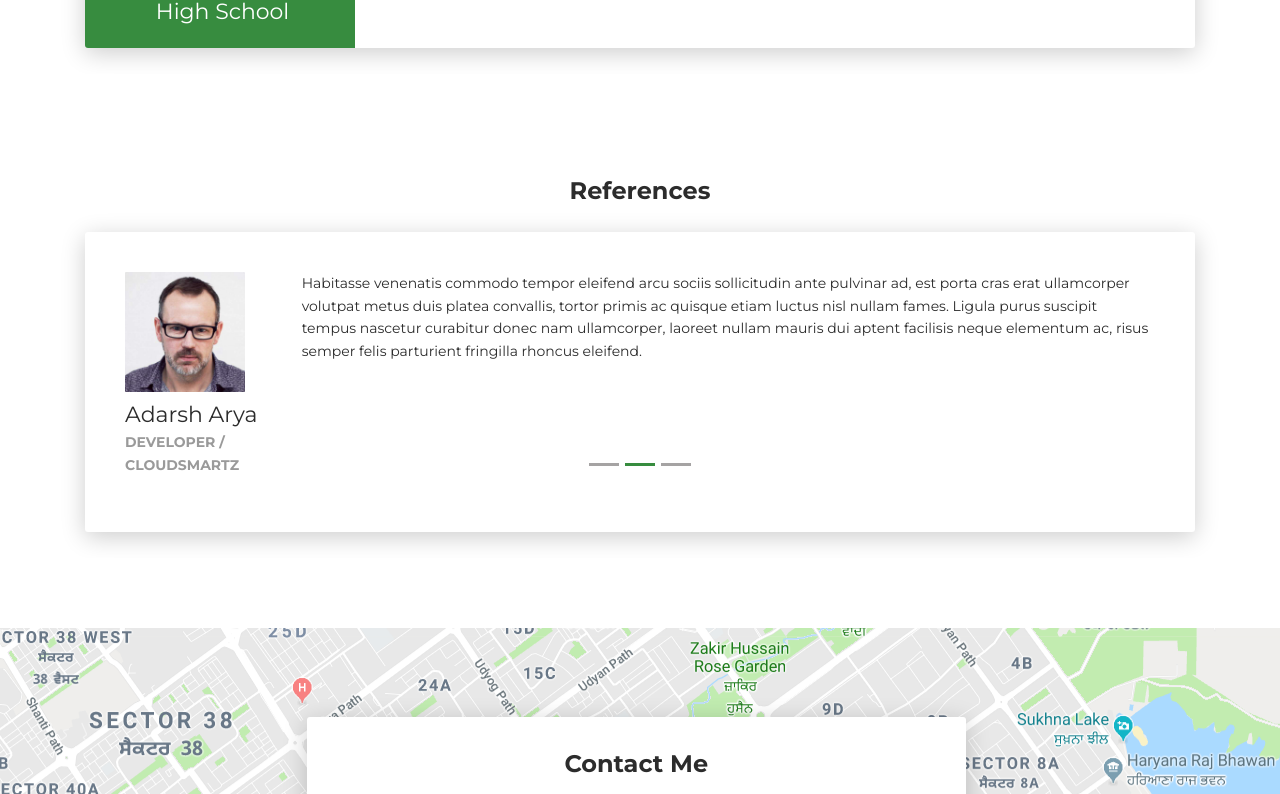
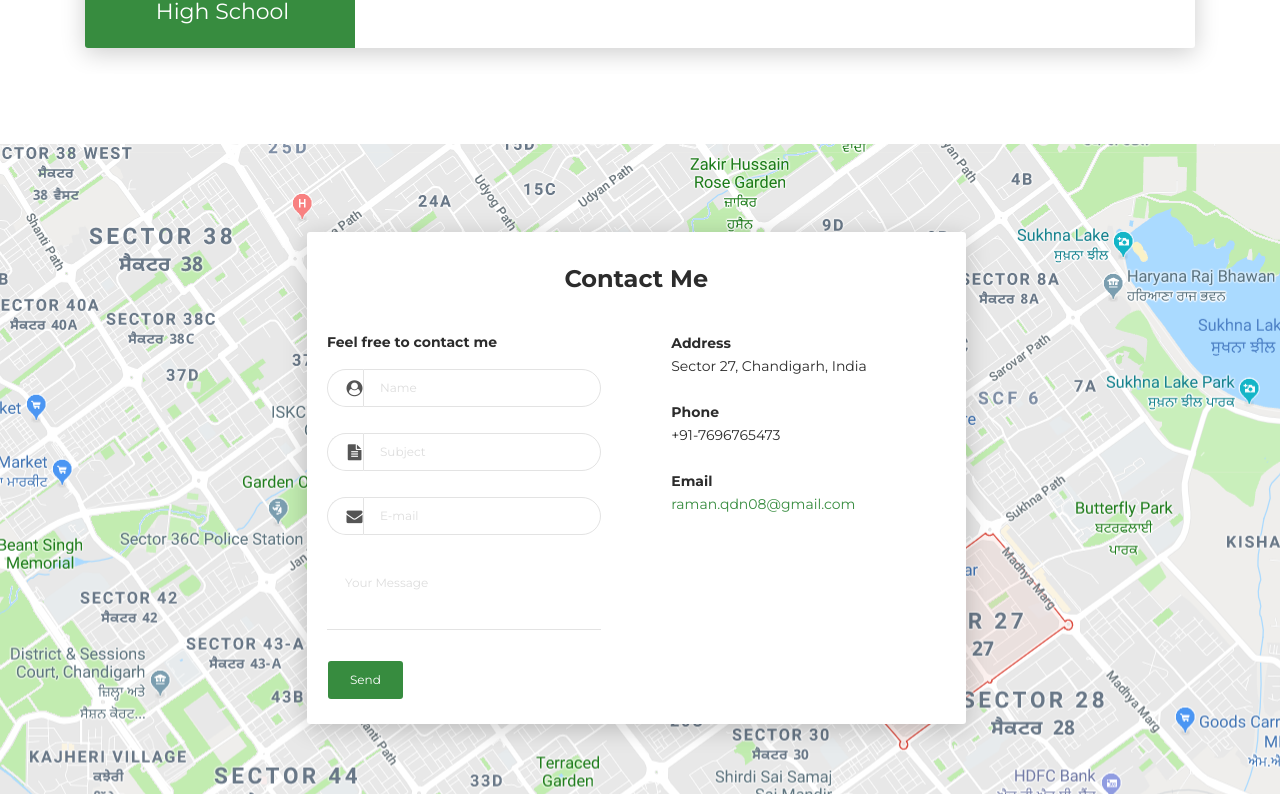
Before and after one commit to ramanqdn/myresume, a plain HTML site: page index.html in a window 1280 px wide. Shown: the part 5190-5984 px from the top of the page. Drawn offline with Linux system fonts and the light colour scheme; a web font is replaced by a local one.

Commit message:
new changes

```diff
--- a/index.html
+++ b/index.html
@@ -687,7 +687,7 @@
 					</div>
 				</div>
 			</div>
-			<div class="section" id="reference">
+			<!--<div class="section" id="reference">
 				<div class="container cc-reference">
 					<div class="h4 mb-4 text-center title">References</div>
 					<div class="card" data-aos="zoom-in">
@@ -764,7 +764,7 @@
 						</div>
 					</div>
 				</div>
-			</div>
+			</div>-->
 			<div class="section" id="contact">
 				<div class="cc-contact-information"
 					style="background-image: url('my-cv/images/staticmap.png');">
```
